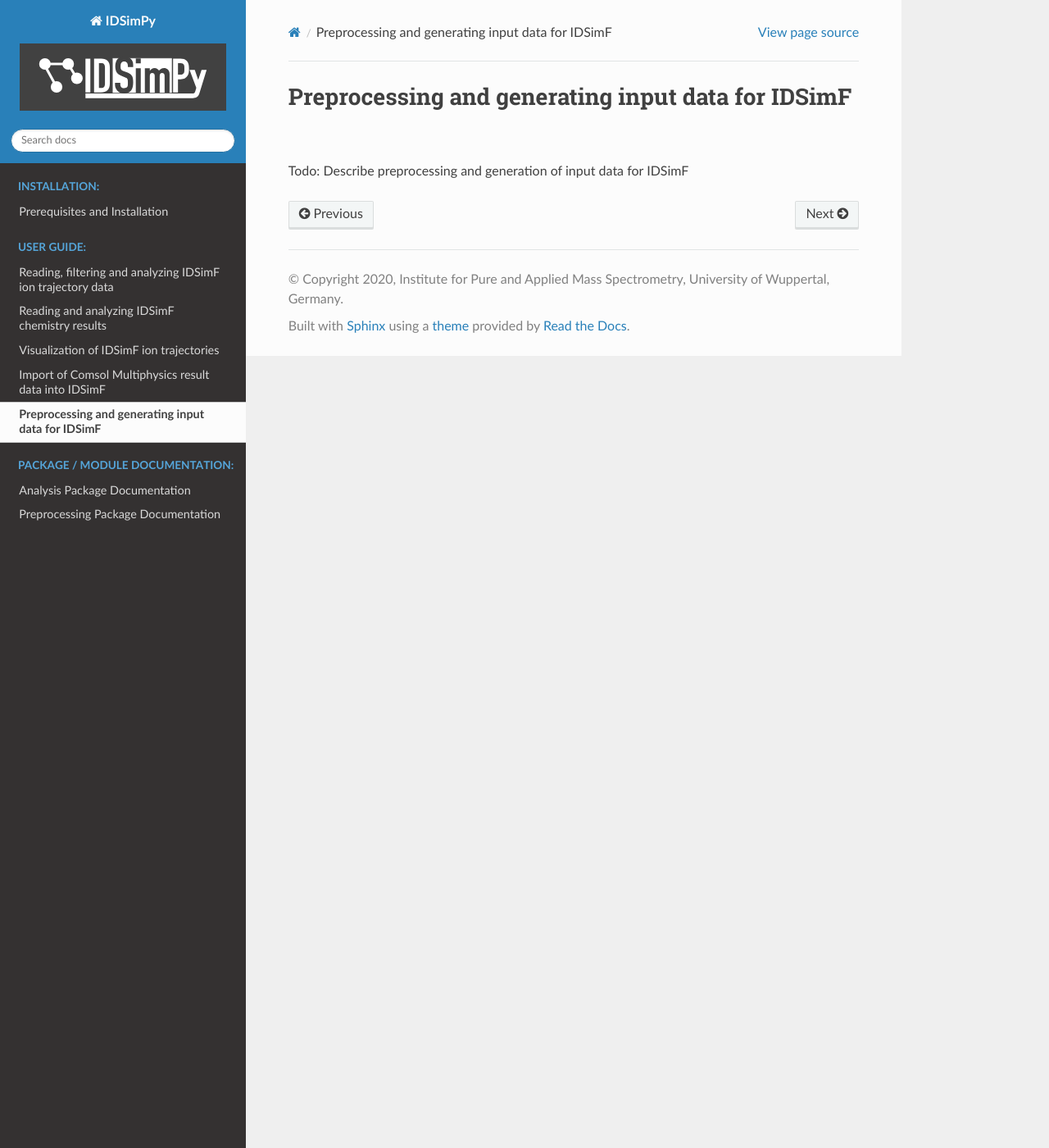
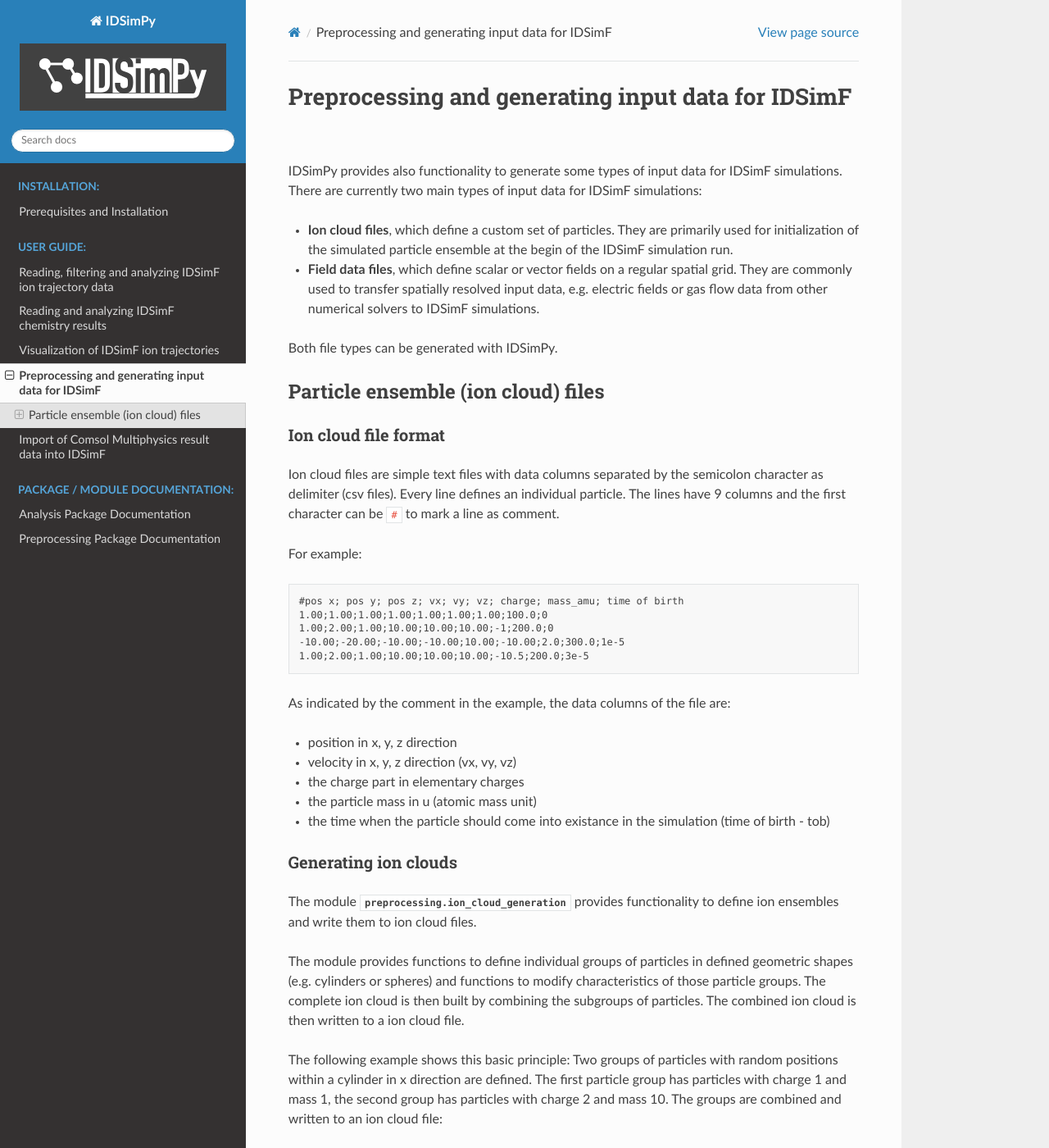
Before and after one commit to IPAMS/IDSimPy, a Sphinx documentation site: the page built from docs/usersguide/preprocessing.rst, in a window 1280 px wide and 1400 px high. Shown: the whole window at 82% size. Built offline with Sphinx 7.4.7 and the Read the Docs theme 2.0.0, drawn with Linux system fonts in a browser that asks for light colours; some of the changed text lies outside the part shown.

Commit message:
Adds basic user guide for ion cloud generation

```diff
--- a/docs/index.rst
+++ b/docs/index.rst
@@ -35,8 +35,8 @@
     usersguide/trajectory
     usersguide/chemistry
     usersguide/visualization
+    usersguide/preprocessing
     usersguide/comsol_import
-    usersguide/preprocessing
 
 .. toctree::
     :maxdepth: 1
--- a/docs/usersguide/preprocessing.rst
+++ b/docs/usersguide/preprocessing.rst
@@ -4,5 +4,79 @@
 Preprocessing and generating input data for IDSimF
 ==================================================
 
+IDSimPy provides also functionality to generate some types of input data for IDSimF simulations. There are currently two main types of input data for IDSimF simulations:
 
-Todo: Describe preprocessing and generation of input data for IDSimF
+* **Ion cloud files**, which define a custom set of particles. They are primarily used for initialization of the simulated particle ensemble at the begin of the IDSimF simulation run.
+* **Field data files**, which define scalar or vector fields on a regular spatial grid. They are commonly used to transfer spatially resolved input data, e.g. electric fields or gas flow data from other numerical solvers to IDSimF simulations.
+
+Both file types can be generated with IDSimPy.
+
+Particle ensemble (ion cloud) files
+===================================
+
+---------------------
+Ion cloud file format
+---------------------
+
+Ion cloud files are simple text files with data columns separated by the semicolon character as delimiter (csv files). Every line defines an individual particle. The lines have 9 columns and the first character can be ``#`` to mark a line as comment.
+
+For example:
+
+.. code-block:: none
+
+    #pos x; pos y; pos z; vx; vy; vz; charge; mass_amu; time of birth
+    1.00;1.00;1.00;1.00;1.00;1.00;1.00;100.0;0
+    1.00;2.00;1.00;10.00;10.00;10.00;-1;200.0;0
+    -10.00;-20.00;-10.00;-10.00;10.00;-10.00;2.0;300.0;1e-5
+    1.00;2.00;1.00;10.00;10.00;10.00;-10.5;200.0;3e-5
+
+As indicated by the comment in the example, the data columns of the file are:
+
+* position in x, y, z direction
+* velocity in x, y, z direction (vx, vy, vz)
+* the charge part in elementary charges
+* the particle mass in u (atomic mass unit)
+* the time when the particle should come into existance in the simulation (time of birth - tob)
+
+---------------------
+Generating ion clouds
+---------------------
+
+The module :py:mod:`.preprocessing.ion_cloud_generation` provides functionality to define ion ensembles and write them to ion cloud files.
+
+The module provides functions to define individual groups of particles in defined geometric shapes (e.g. cylinders or spheres) and functions to modify characteristics of those particle groups. The complete ion cloud is then built by combining the subgroups of particles. The combined ion cloud is then written to a ion cloud file.
+
+The following example shows this basic principle: Two groups of particles with random positions within a cylinder in x direction are defined. The first particle group has particles with charge 1 and mass 1, the second group has particles with charge 2 and mass 10. The groups are combined and written to an ion cloud file:
+
+.. code-block:: python
+
+    import numpy as np
+    import IDSimPy.preprocessing.ion_cloud_generation as cl
+
+    # define geometric parameters of cylinder:
+    cyl_r = 0.5
+    cyl_z = 5.0
+
+    # define cylindric random ion clouds for two particle types:
+    cloud_p1 = cl.define_cylinder_x_dir(100, cyl_r, cyl_z, 1, 1)  # 100 particles, charge 1, mass 1
+    cloud_p2 = cl.define_cylinder_x_dir(150, cyl_r, cyl_z, 2, 10) # 150 particles, charge 2, mass 10
+
+    # combine sub-clouds and write ion cloud to file:
+    cloud = np.vstack((cloud_p1, cloud_p2))
+    cl.write_cloud_file(cloud, 'test_cloud.csv')
+
+
+-----------------------------------
+Modifying ion clouds and ion groups
+-----------------------------------
+
+The functions defining particle groups return the defined particles as array, which allows the direct modification / manipulation of the ion group. For example, a translation of the ion positions can be achieved by
+
+.. code-block:: python
+
+    import IDSimPy.preprocessing.ion_cloud_generation as cl
+
+    cloud = cl.define_cylinder_x_dir(100, cyl_r, cyl_z, 1, 1)  # 100 particles, charge 1, mass 1
+    cloud[:,0] = cloud[:,0] + 2.0 # shift particle group +2.0 in x direction
+
+There are some functions which modifies an ion cloud in more complex ways. For example, :py:func:`.add_thermalized_kinetic_energy` adds a random thermalized velocity component to the particles in an ion cloud.
```
